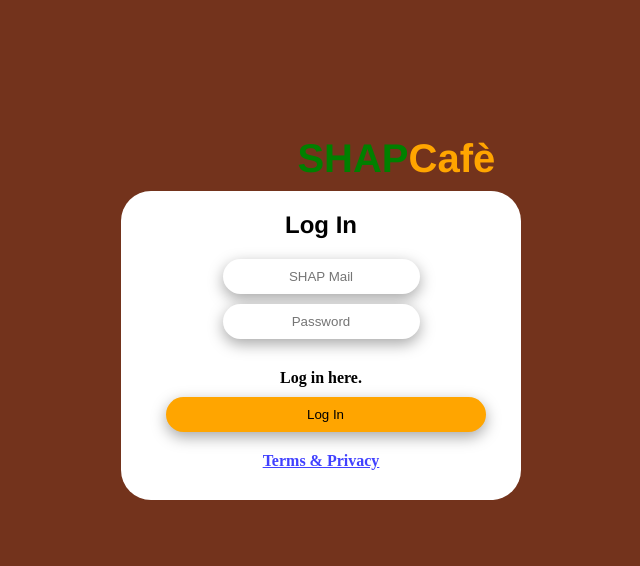
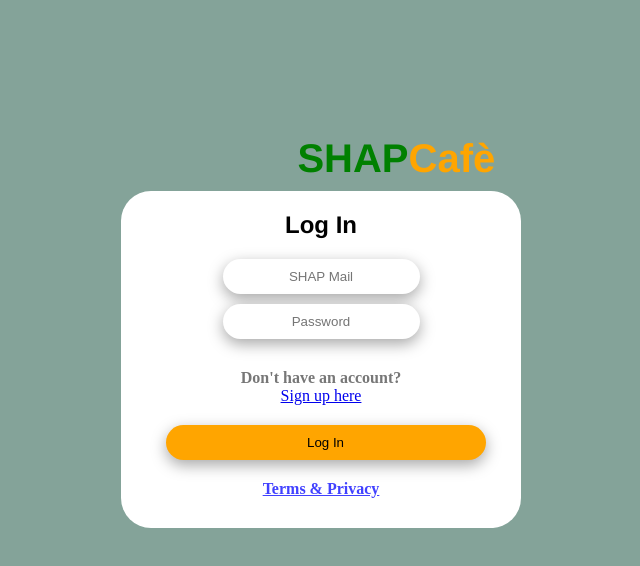
Before and after one commit to GOOSTRH/shapcafe, a website: page public/index.html in a window 1280 px wide. Shown: the whole page, without its empty margins (15-655 px from the left). Drawn offline with Linux system fonts and the light colour scheme.

Commit message:
small edit on login page

```diff
--- a/public/index.css
+++ b/public/index.css
@@ -1,34 +1,42 @@
 body {
-    background-color: #73331C
+    background-color: #3659
   }
 
 .header {
   margin-top: 10%;
   font-size: 25px;
   padding: 10px;
+}
+
+.logo{  /* 'SHAP' part of the header */
   font-weight: 700;
   font-family: helvetica;
   color: green;
 }
 
-
-
-b { /* 'cafe' part of the title*/
+LogoCafe { /* 'cafe' part of the header*/
     color: orange;
     font-weight: 750;
 }
 
 
-.tos,.login2 { /* 'sign up here' 'Terms' */
+.TermsAndServices,.Message1 { /* 'sign up here' 'Terms' */
   font-weight: 600;
 }
 
-.login2 { /* 'sign up' */
+.Message1 { /* 'sign up here' */
   margin-top: 20px;
-  margin-bottom: 10px;
+  color: #777777;
+  text-decoration: none;
+  display: block;
 }
 
-.tos { /* 'Terms' */
+.GoToSignUpPageBtn{
+  margin-bottom: 20px;
+}
+
+
+.TermsAndServices { /* 'Terms' */
   margin-top: 10px;
   margin-bottom: 30px;
 }
--- a/public/index.html
+++ b/public/index.html
@@ -9,7 +9,7 @@
 <body>
     <section class="header">
         <nav class="shap">
-          <div class="logo">SHAP<b>Cafè</b></div>
+          <div class="logo">SHAP<LogoCafe>Cafè</LogoCafe></div>
     </section>
     <section class="frm">
       <form id="loginform">
@@ -24,17 +24,21 @@
             <input class="pswd" type="password" placeholder="Password" name="password" required>
           </label>
 
-          <a href="#" class='login2' style="color: black; text-decoration: none; display: block;">Log in here.</a>
+          <a class='Message1'>Don't have an account?</a>
+
+          <a href="./signup.html" class='GoToSignUpPageBtn' style="display: block;">Sign up here</a>
 
           <button class="loginbtn" onclick="authenticateUser()">Log In</button>
 
-          <a href="#" class='tos' style="color: rgb(65, 65, 255)">Terms & Privacy</a>
+          <a href="#" class='TermsAndServices' style="color: rgb(65, 65, 255)">Terms & Privacy</a>
+
 
         </div>
       </form>
     </section>
 
-    <script type="module">
+
+    <script type="module">/* script below is for firebase, DO NOT TOUCH */
       // Import the functions you need from the SDKs you need
       import { initializeApp } from "https://www.gstatic.com/firebasejs/10.7.2/firebase-app.js";
       import { getAnalytics } from "https://www.gstatic.com/firebasejs/10.7.2/firebase-analytics.js";
```
